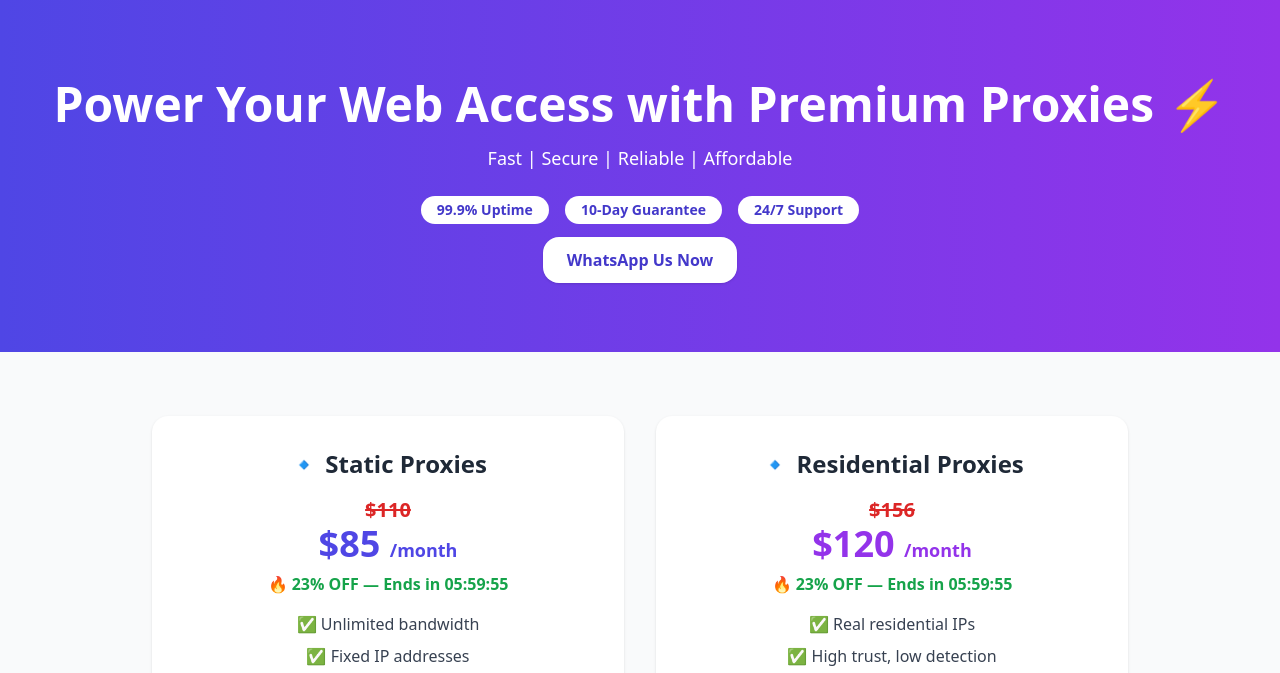
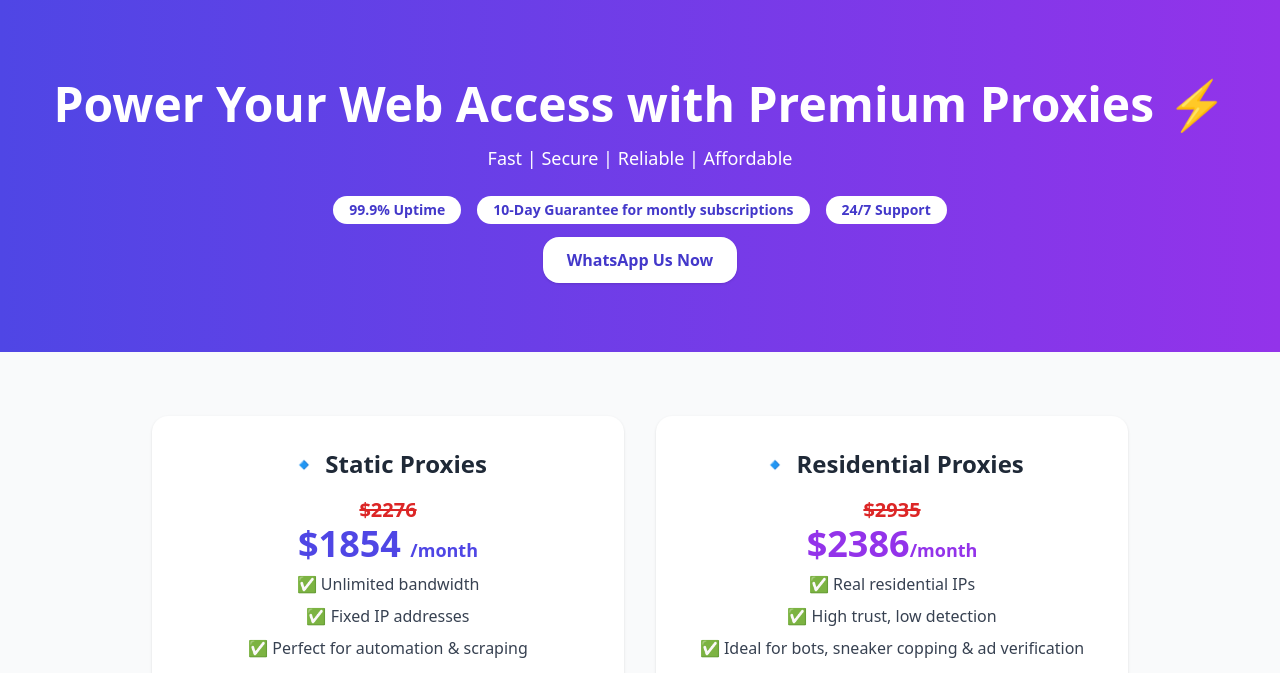
Before and after one commit to Ezramwangi/Proxiesss, a plain HTML site: page index.html in a window 1280 px wide. Shown: the top 673 px of the page. Drawn offline with nearby package versions, Linux system fonts and the light colour scheme.

Commit message:
Update index.html

```diff
--- a/index.html
+++ b/index.html
@@ -30,7 +30,7 @@
     <p class="text-lg mb-6">Fast | Secure | Reliable | Affordable</p>
     <div class="flex justify-center gap-4 mb-6">
       <span class="bg-white text-indigo-700 px-4 py-1 rounded-full text-sm font-semibold">99.9% Uptime</span>
-      <span class="bg-white text-indigo-700 px-4 py-1 rounded-full text-sm font-semibold">10-Day Guarantee</span>
+      <span class="bg-white text-indigo-700 px-4 py-1 rounded-full text-sm font-semibold">10-Day Guarantee for montly subscriptions</span>
       <span class="bg-white text-indigo-700 px-4 py-1 rounded-full text-sm font-semibold">24/7 Support</span>
     </div>
     <a href="https://wa.me/254745274287"
@@ -45,9 +45,9 @@
     <!-- Static -->
     <div class="bg-white rounded-2xl shadow p-8 text-center hover:shadow-lg transition relative">
       <h2 class="text-2xl font-bold mb-4">🔹 Static Proxies</h2>
-      <p class="text-red-600 line-through text-xl font-semibold">$110</p>
-      <p class="text-4xl font-extrabold text-indigo-600 mb-2">$85 <span class="text-lg">/month</span></p>
-      <p class="text-green-600 font-semibold mb-4">🔥 23% OFF — Ends in <span id="timer1">00:00:00</span></p>
+      <p class="text-red-600 line-through text-xl font-semibold">$2276</p>
+      <p class="text-4xl font-extrabold text-indigo-600 mb-2">$1854 <span class="text-lg">/month</span></p>
+<!--       <p class="text-green-600 font-semibold mb-4">🔥 23% OFF — Ends in <span id="timer1">00:00:00</span></p> -->
       <ul class="mb-6 space-y-2 text-gray-700">
         <li>✅ Unlimited bandwidth</li>
         <li>✅ Fixed IP addresses</li>
@@ -62,9 +62,9 @@
     <!-- Residential -->
     <div class="bg-white rounded-2xl shadow p-8 text-center hover:shadow-lg transition relative">
       <h2 class="text-2xl font-bold mb-4">🔹 Residential Proxies</h2>
-      <p class="text-red-600 line-through text-xl font-semibold">$156</p>
-      <p class="text-4xl font-extrabold text-purple-600 mb-2">$120 <span class="text-lg">/month</span></p>
-      <p class="text-green-600 font-semibold mb-4">🔥 23% OFF — Ends in <span id="timer2">00:00:00</span></p>
+      <p class="text-red-600 line-through text-xl font-semibold">$2935</p>
+      <p class="text-4xl font-extrabold text-purple-600 mb-2">$2386<span class="text-lg">/month</span></p>
+<!--       <p class="text-green-600 font-semibold mb-4">🔥 23% OFF — Ends in <span id="timer2">00:00:00</span></p> -->
       <ul class="mb-6 space-y-2 text-gray-700">
         <li>✅ Real residential IPs</li>
         <li>✅ High trust, low detection</li>
```
